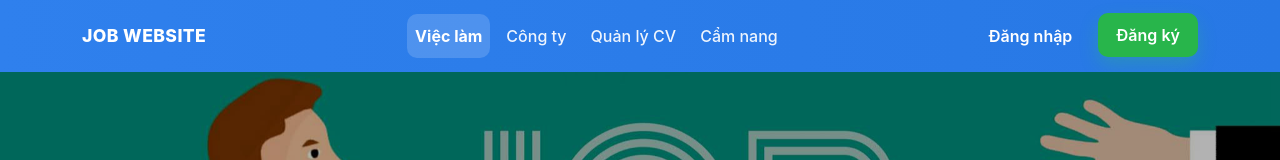
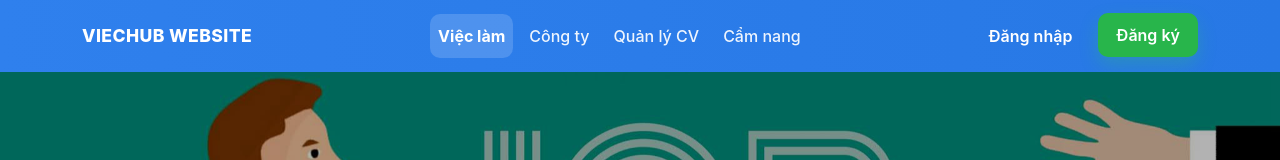
Before and after one commit to TruongAnhKietK49/recruitment-and-job-search, a plain HTML site: page frontend/pages/Candidate Pages/index.html in a window 1280 px wide. Shown: the top 160 px of the page. Drawn offline with nearby package versions, Linux system fonts and the light colour scheme; no server answers.

Commit message:
fix: logo website

```diff
--- a/frontend/pages/utils/navbarCandidate.html
+++ b/frontend/pages/utils/navbarCandidate.html
@@ -1,6 +1,6 @@
 <nav class="navbar navbar-expand-lg navbar-dark job-navbar">
   <div class="container">
-    <a class="navbar-brand" href="../Candidate Pages/index.html">JOB WEBSITE</a>
+    <a class="navbar-brand" href="../Candidate Pages/index.html">VIECHUB WEBSITE</a>
 
     <button class="navbar-toggler" type="button" data-bs-toggle="collapse" data-bs-target="#navbarNav">
       <span class="navbar-toggler-icon"></span>
```
Also changed, not shown: frontend/pages/utils/navbarHR.html (+1 -1 lines).
